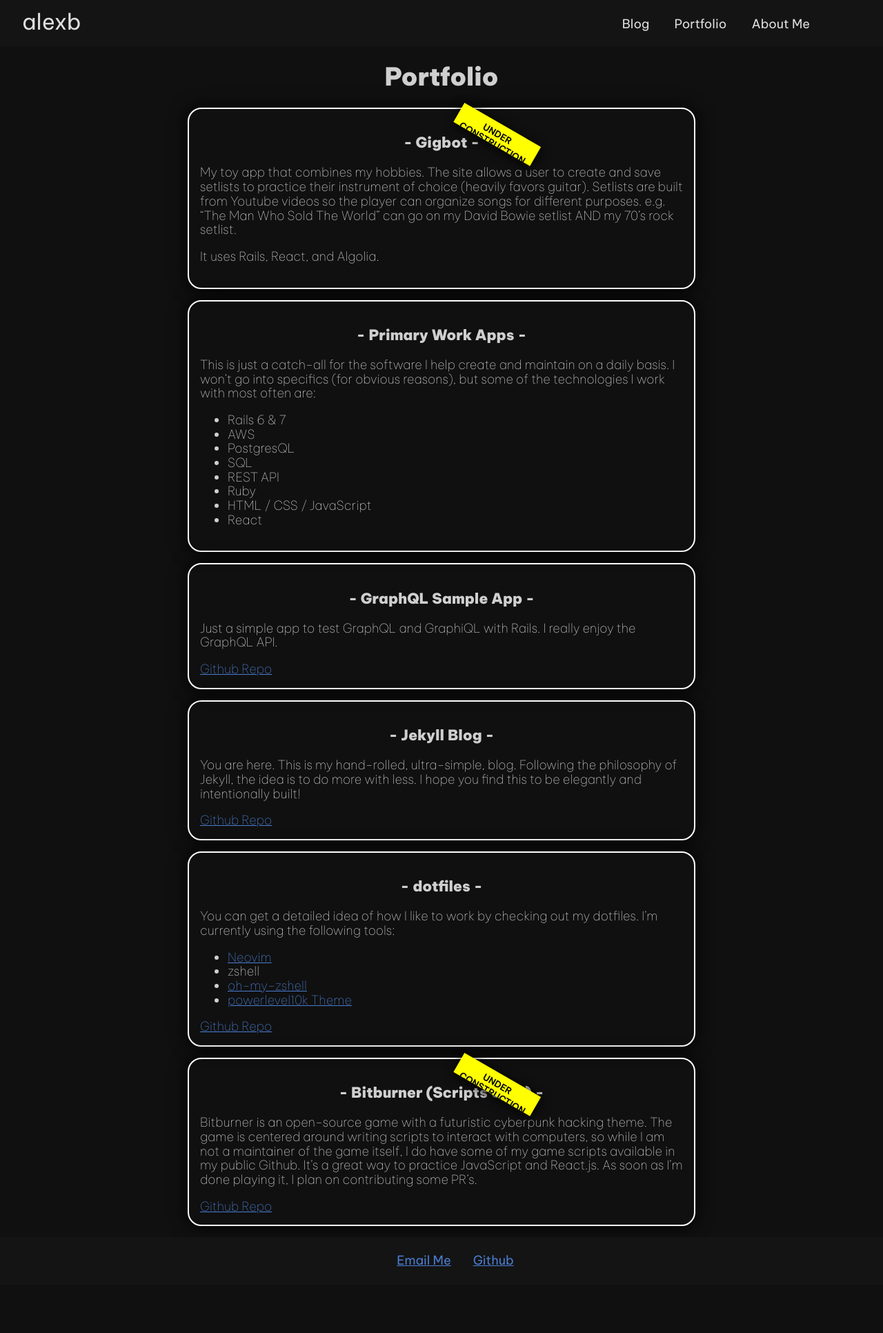
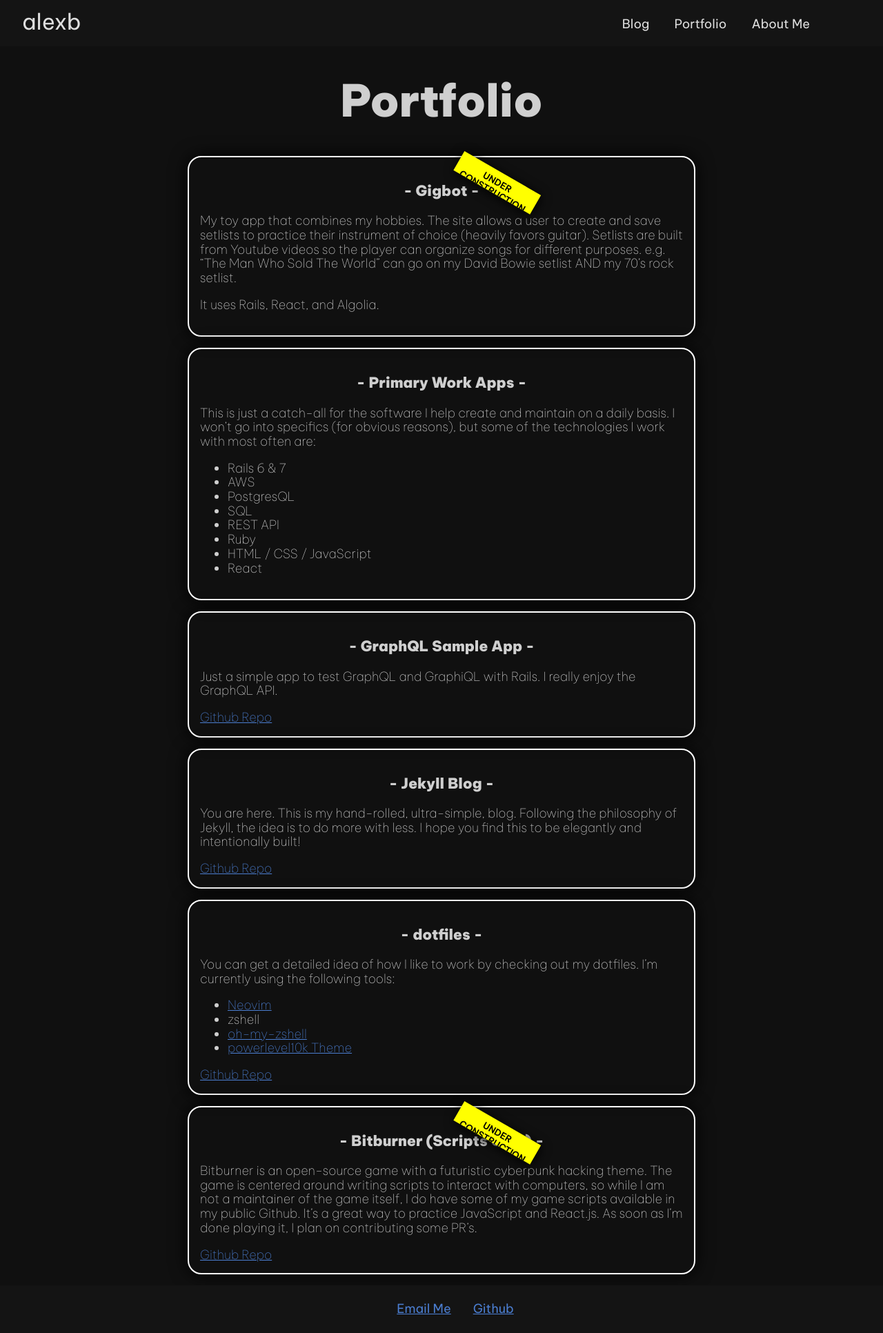
Before and after one commit to ifollowyou-hub/ifollowyou-hub.github.io, a Jekyll site: the page built from portfolio/index.html, in a window 1280 px wide. Shown: the whole page at 69% size. Built offline with Jekyll 4.4.1, drawn with Linux system fonts in a browser that asks for light colours; nearby versions of some CDN libraries; before the commit the page ends 1862 px from its top, so only the background shows below that.

Commit message:
Fix Portfolio Header

```diff
--- a/_sass/portfolio.scss
+++ b/_sass/portfolio.scss
@@ -1,6 +1,7 @@
 .portfolio-container {
-  h1 {
+  .portfolio-header {
     text-align: center;
+    font-size: xx-large;
   }
   .project-container {
     box-shadow: 0px 0px 26px #000;
--- a/portfolio/index.html
+++ b/portfolio/index.html
@@ -4,7 +4,9 @@ title: Alex's Portfolio
 ---
 
 <div class="portfolio-container">
-  <h1>Portfolio</h1>
+  <div class="portfolio-header">
+    <h1>Portfolio</h1>
+  </div>
   {% for project in site.projects %}
     <div class="project-container">
       {% if project.under_construction %}
```
Also changed, not shown: _posts/2022-01-18-the-journey-of-self-learning.md (+1 -0 lines).
